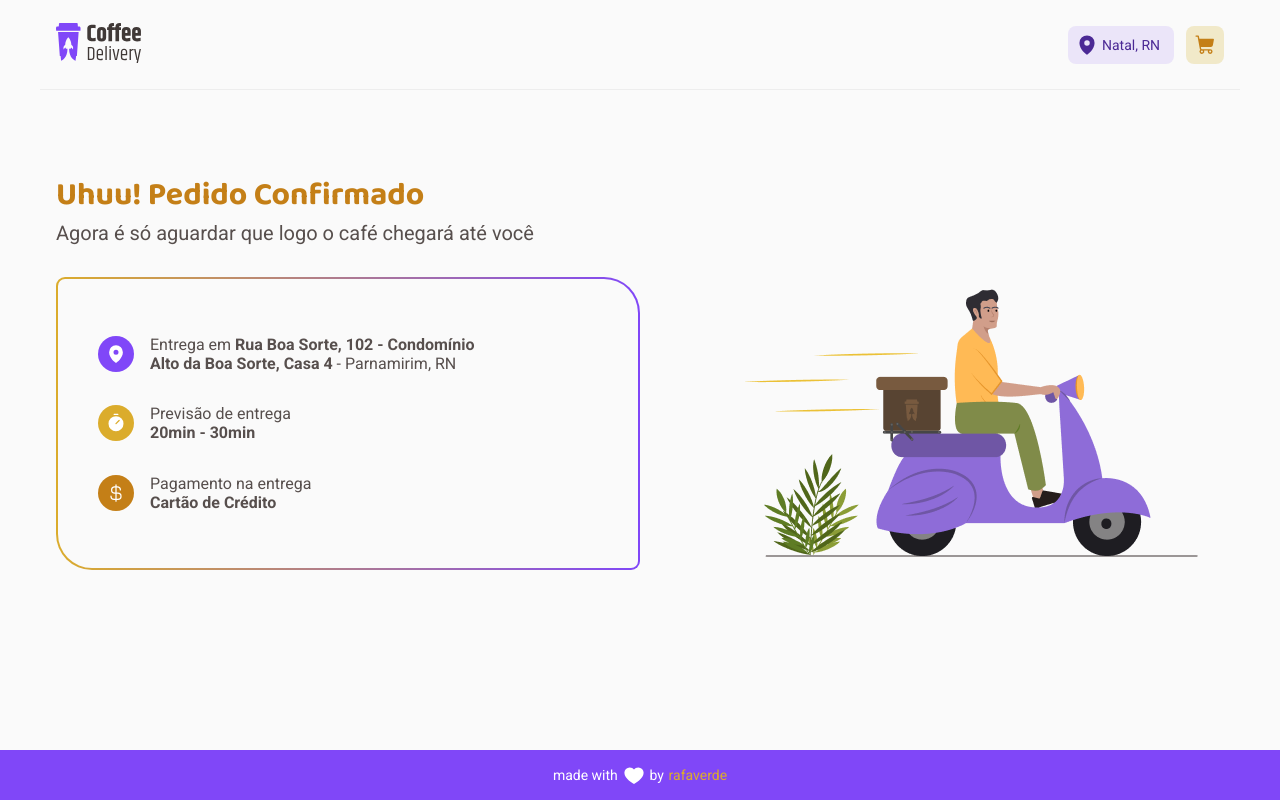
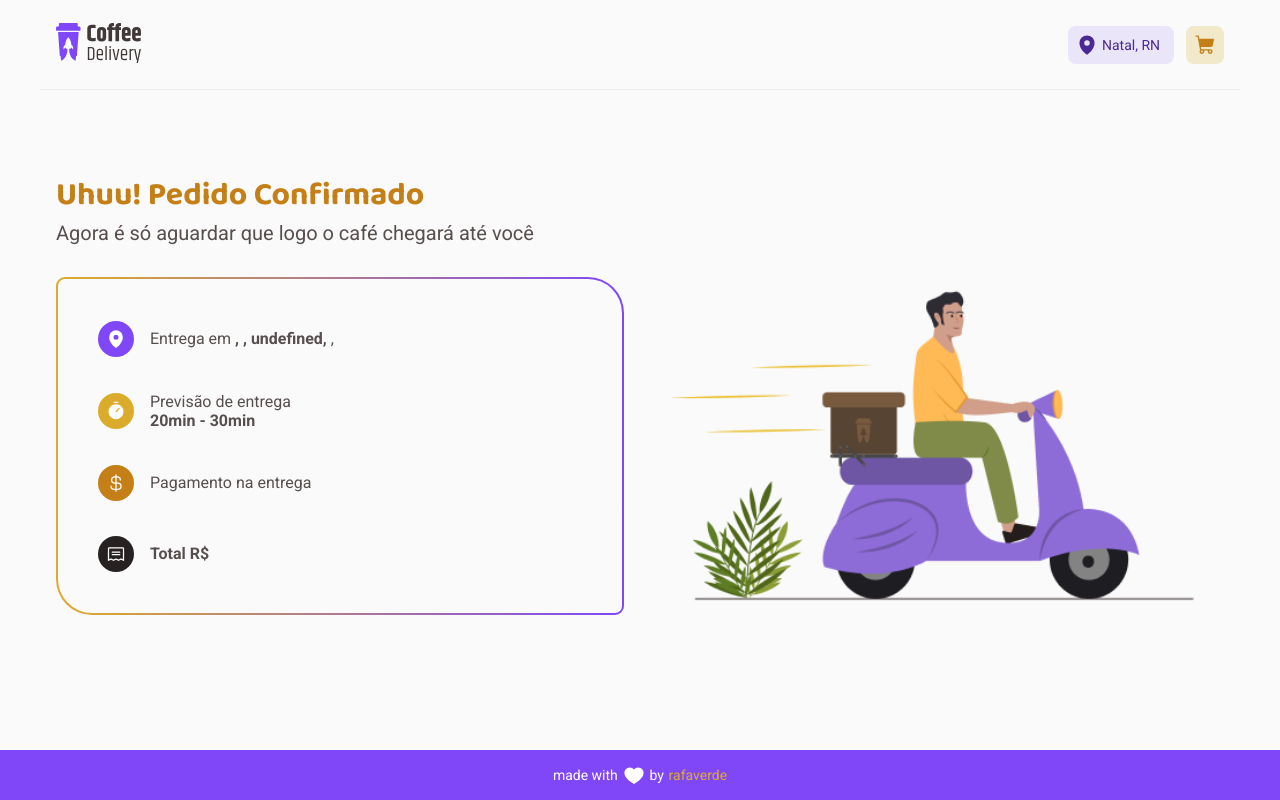
Before and after one commit to rafaverde/coffeDelivery, a React (Vite) app: page /success in a window 1280 px wide. Built offline with nearby package versions, Linux system fonts and the light colour scheme.

Commit message:
Order-related functions created and centralized in the OrderContext.

```diff
--- a/src/components/Counter/index.tsx
+++ b/src/components/Counter/index.tsx
@@ -26,7 +26,11 @@ export function Counter({ onQuantityChange, actualQuantity }: CounterProps) {
 
   return (
     <CounterContainer>
-      <button onClick={decrementQuantity} disabled={quantity === 1}>
+      <button
+        type="button"
+        onClick={decrementQuantity}
+        disabled={quantity === 1}
+      >
         <Minus size={18} weight="bold" />
       </button>
       <input
@@ -38,7 +42,7 @@ export function Counter({ onQuantityChange, actualQuantity }: CounterProps) {
         readOnly
         value={quantity}
       />
-      <button onClick={incrementQuantity}>
+      <button type="button" onClick={incrementQuantity}>
         <Plus size={18} weight="bold" />
       </button>
     </CounterContainer>
--- a/src/contexts/OrderContext.tsx
+++ b/src/contexts/OrderContext.tsx
@@ -1,5 +1,6 @@
 import { createContext, ReactNode, useEffect, useState } from "react"
 import { CoffeeToAddData } from "../components/CoffeeCard"
+import { newOrderFormData } from "../pages/Cart"
 
 export interface CoffeeProps {
   coffee: {
@@ -13,13 +14,23 @@ export interface CoffeeProps {
   isProductAdded?: boolean
 }
 
+export interface Order {
+  id: string
+  userInfo: newOrderFormData
+  products: CoffeeToAddData[]
+  total: number
+}
+
 interface OrderContextType {
   productList: CoffeeToAddData[]
   productAdding: boolean
   totalItemsPrice: number
+  order?: Order
+  deliveryTax: number
 
   handleAddProductToCart: (product: CoffeeToAddData) => void
   handleUpdateProductToCart: (product: CoffeeToAddData) => void
+  CreateOrder: (data: newOrderFormData) => void
 }
 
 interface OrderContextProviderProps {
@@ -31,6 +42,12 @@ export const OrderContext = createContext({} as OrderContextType)
 export function OrderContextProvider({ children }: OrderContextProviderProps) {
   const [productList, setProductList] = useState<CoffeeToAddData[]>([])
   const [productAdding, setProductAdding] = useState(false)
+
+  const [order, setOrder] = useState<Order>()
+  const totalItemsPrice = productList.reduce((accumulator, currentItem) => {
+    return (accumulator += currentItem.price * currentItem.quantity)
+  }, 0)
+  const deliveryTax = totalItemsPrice > 0 ? 3.5 : 0
 
   function handleAddProductToCart(product: CoffeeToAddData) {
     setProductList((prevList) => {
@@ -68,14 +85,23 @@ export function OrderContextProvider({ children }: OrderContextProviderProps) {
     })
   }
 
-  const totalItemsPrice = productList.reduce((accumulator, currentItem) => {
-    return (accumulator += currentItem.price * currentItem.quantity)
-  }, 0)
+  function CreateOrder(data: newOrderFormData) {
+    if (productList.length === 0) {
+      return alert(
+        "É necessário acrescentar pelo menos um produto ao carrinho."
+      )
+    }
 
-  useEffect(() => {
-    console.log(productList)
-    console.log(totalItemsPrice)
-  }, [productList, totalItemsPrice.toFixed(2)])
+    setOrder({
+      id: String(new Date().getTime()),
+      userInfo: data,
+      products: productList,
+      total: totalItemsPrice + deliveryTax,
+    })
+
+    setProductAdding(true)
+    console.log(order)
+  }
 
   useEffect(() => {
     let timeout: number
@@ -99,6 +125,9 @@ export function OrderContextProvider({ children }: OrderContextProviderProps) {
         productList,
         productAdding,
         totalItemsPrice,
+        deliveryTax,
+        order,
+        CreateOrder,
         handleAddProductToCart,
         handleUpdateProductToCart,
       }}
--- a/src/pages/Cart/index.tsx
+++ b/src/pages/Cart/index.tsx
@@ -1,9 +1,11 @@
 import {
+  Check,
   CreditCard,
   CurrencyDollar,
   MapPinLine,
   Money,
   PixLogo,
+  Spinner,
 } from "@phosphor-icons/react"
 
 import {
@@ -22,8 +24,9 @@ import { ProductOrderCard } from "../../components/ProductOrderCard"
 import { useForm } from "react-hook-form"
 import { zodResolver } from "@hookform/resolvers/zod"
 import * as zod from "zod"
-import { useContext, useState } from "react"
+import { useContext } from "react"
 import { OrderContext } from "../../contexts/OrderContext"
+import { useNavigate } from "react-router-dom"
 
 const newOrderFormValidationSchema = zod.object({
   zipcode: zod
@@ -42,23 +45,19 @@ const newOrderFormValidationSchema = zod.object({
   paymentMethod: zod.enum(["pix", "credit-card", "cash"]),
 })
 
-type newOrderFormData = zod.infer<typeof newOrderFormValidationSchema>
-
-export interface Order {
-  id: string
-  userInfo: newOrderFormData
-  products: {
-    name: string
-    quantity: number
-    price: number
-  }
-  total: number
-}
+export type newOrderFormData = zod.infer<typeof newOrderFormValidationSchema>
 
 export function Cart() {
   const theme = useTheme()
-  const { productList, totalItemsPrice } = useContext(OrderContext)
-  const { register, handleSubmit, watch, formState } =
+  const navigate = useNavigate()
+  const {
+    productList,
+    totalItemsPrice,
+    deliveryTax,
+    CreateOrder,
+    productAdding,
+  } = useContext(OrderContext)
+  const { register, handleSubmit, watch, formState, reset } =
     useForm<newOrderFormData>({
       resolver: zodResolver(newOrderFormValidationSchema),
       defaultValues: {
@@ -73,25 +72,17 @@ export function Cart() {
       },
     })
 
-  const [order, setOrder] = useState<Order>()
-
   const selectedPaymentMethod = watch("paymentMethod")
   const isOrderFormDataValid = formState.isValid
 
   function handleCreateOrder(data: newOrderFormData) {
-    setOrder({
-      id: String(new Date().getTime()),
-      userInfo: data,
-      products: {
-        name: "Tradicional",
-        quantity: 9,
-        price: 9.9,
-      },
-      total: 9.9,
-    })
+    CreateOrder(data)
+    reset()
+
+    setTimeout(() => {
+      navigate("/success")
+    }, 1000)
   }
-
-  const deliveryTax = totalItemsPrice > 0 ? 3.5 : 0
 
   return (
     <CheckoutContainer>
@@ -237,7 +228,16 @@ export function Cart() {
               </span>
             </div>
             <ConfirmButton type="submit" disabled={!isOrderFormDataValid}>
-              Confirmar pedido
+              {productAdding ? (
+                <span>
+                  <Spinner size={22} />
+                </span>
+              ) : (
+                <span>
+                  <Check size={22} />
+                  Confirmar pedido
+                </span>
+              )}
             </ConfirmButton>
           </OrderInfoBox>
         </div>
--- a/src/pages/Cart/styles.ts
+++ b/src/pages/Cart/styles.ts
@@ -149,6 +149,9 @@ export const ConfirmButton = styled.button`
   padding: 1rem;
   margin-top: 2rem;
   cursor: pointer;
+  display: flex;
+  align-items: center;
+  justify-content: center;
 
   border: none;
   border-radius: 8px;
@@ -158,6 +161,13 @@ export const ConfirmButton = styled.button`
   text-transform: uppercase;
   font-weight: bolder;
 
+  span {
+    display: flex;
+    align-items: center;
+    justify-content: center;
+    gap: 0.5rem;
+  }
+
   &:disabled {
     opacity: 0.5;
     cursor: not-allowed;
--- a/src/pages/Success/index.tsx
+++ b/src/pages/Success/index.tsx
@@ -1,9 +1,29 @@
-import { CurrencyDollar, MapPin, Timer } from "@phosphor-icons/react"
+import { CurrencyDollar, MapPin, Receipt, Timer } from "@phosphor-icons/react"
 import deliveryGuy from "../../assets/sucess-delivery-guy.png"
 
 import { SuccessContainer, SuccessContent } from "./styles"
+import { useContext } from "react"
+import { OrderContext } from "../../contexts/OrderContext"
 
 export function Success() {
+  const { order } = useContext(OrderContext)
+
+  function paymentMethodConvert(method: string) {
+    switch (method) {
+      case "pix":
+        return "Pix"
+
+      case "credit-card":
+        return "Cartão de Crédito/Débito"
+
+      case "cash":
+        return "Dinheiro"
+
+      default:
+        return "Pix"
+    }
+  }
+
   return (
     <SuccessContainer>
       <SuccessContent>
@@ -22,9 +42,13 @@ export function Success() {
                 <span>
                   Entrega em{" "}
                   <b>
-                    Rua Boa Sorte, 102 - Condomínio Alto da Boa Sorte, Casa 4
+                    {order?.userInfo.address}, {order?.userInfo.addressNumber}
+                    {order?.userInfo.addressExtra !== ""
+                      ? `, ${order?.userInfo.addressExtra}`
+                      : null}
+                    ,
                   </b>{" "}
-                  - Parnamirim, RN
+                  {order?.userInfo.addressCity}, {order?.userInfo.addressState}
                 </span>
               </div>
               <div className="contentWrapper">
@@ -44,7 +68,31 @@ export function Success() {
                 <span>
                   Pagamento na entrega
                   <br />
-                  <b>Cartão de Crédito</b>
+                  <b>
+                    {order?.userInfo.paymentMethod
+                      ? paymentMethodConvert(order.userInfo.paymentMethod)
+                      : null}
+                  </b>
+                </span>
+              </div>
+              <div className="contentWrapper">
+                <div className="iconTitleWrapper dark-gray">
+                  <Receipt size={20} />
+                </div>
+                <span>
+                  <ul>
+                    {order?.products.map((item) => (
+                      <li>
+                        <p>
+                          {`${item.quantity}`}x {item.title} R${" "}
+                          {(item.price * item.quantity)
+                            .toFixed(2)
+                            .replace(".", ",")}
+                        </p>
+                      </li>
+                    ))}
+                  </ul>
+                  <b>Total R$ {order?.total.toFixed(2).replace(".", ",")}</b>
                 </span>
               </div>
             </div>
--- a/src/pages/Success/styles.ts
+++ b/src/pages/Success/styles.ts
@@ -35,9 +35,13 @@ export const SuccessContent = styled.div`
 
     gap: 2rem;
 
+    img {
+      width: 50%;
+    }
+
     .gradientBorder {
       display: flex;
-      max-width: 50%;
+      width: 50%;
       position: relative;
       padding: 2px;
       background: linear-gradient(
@@ -49,10 +53,11 @@ export const SuccessContent = styled.div`
     }
 
     .gradientPadding {
-      max-width: 100%;
+      width: 100%;
       display: flex;
       flex-direction: column;
       justify-content: space-around;
+      gap: 2rem;
       padding: 2.5rem;
 
       border-radius: 7px 34px;
@@ -67,6 +72,14 @@ export const SuccessContent = styled.div`
     align-items: center;
     gap: 16px;
     margin-right: 1rem;
+
+    ul {
+      list-style: none;
+    }
+
+    li {
+      margin-bottom: 0.5rem;
+    }
   }
 
   .iconTitleWrapper {
@@ -109,6 +122,7 @@ export const SuccessContent = styled.div`
 
       img {
         max-width: 80%;
+        height: auto;
       }
 
       .gradientBorder {
```
